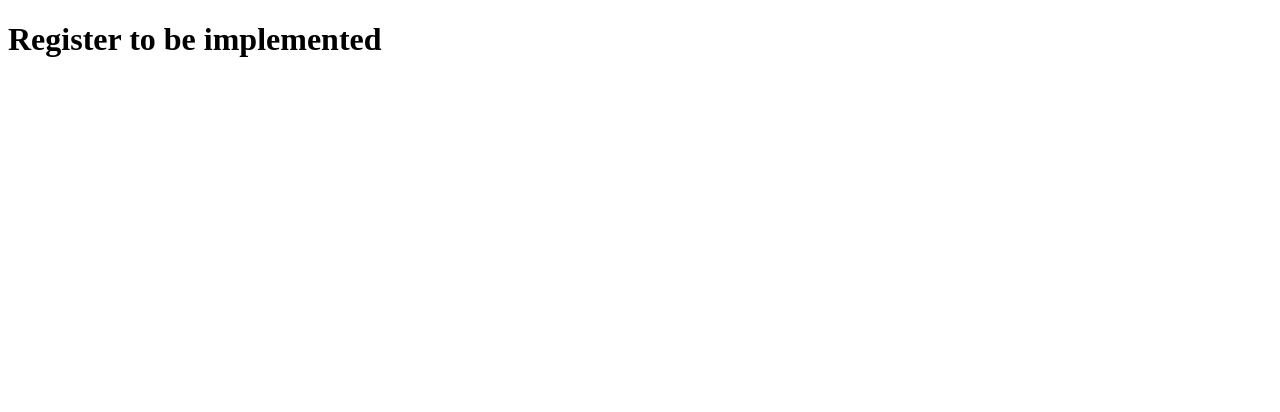
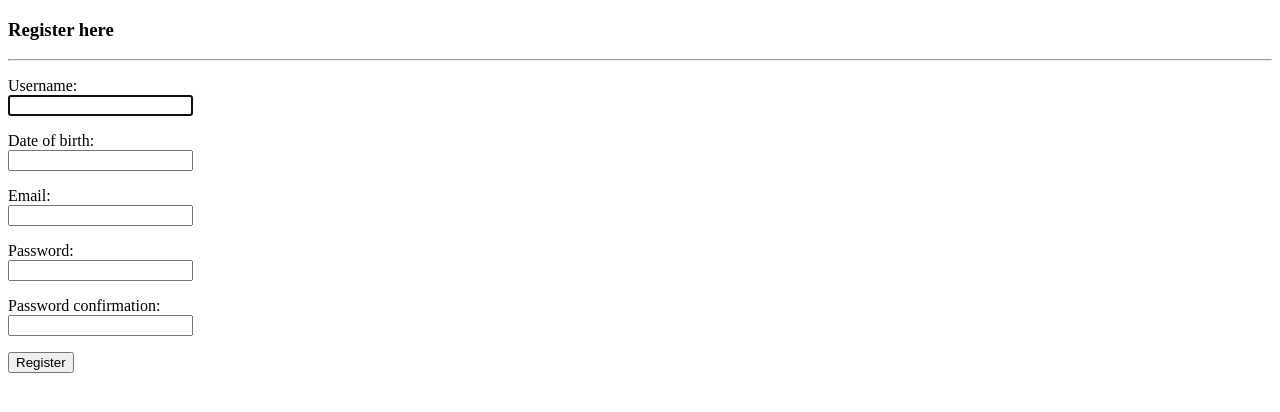
Before and after one commit to Happydeath97/cookplanner, a Django app: page /register/ in a window 1280 px wide. Shown: the top 412 px of the page. Run offline with Django 4.2, Linux system fonts and the light colour scheme.

Commit message:
Login register (#10)
* getting back on board no big changes working models

* adding site_id=1 in settings admin fix

* installed apps changed users to users.apps.UsersCongig

* functional registration with email and date of birth

* working login/logout

* deleting print statements

```diff
--- a/webapp/cookplanner_app/views.py
+++ b/webapp/cookplanner_app/views.py
@@ -4,7 +4,6 @@ from django.http import HttpResponse
 from django.template.response import TemplateResponse
 from users.models import User
 from cookplanner_app.models import Recipe
-
 
 
 # Create your views here.
--- /dev/null
+++ b/webapp/users/forms.py
@@ -0,0 +1,17 @@
+from django import forms
+from django.contrib.auth.forms import UserCreationForm
+from .models import User
+
+
+class UserRegistrationForm(UserCreationForm):
+    date_of_birth = forms.DateField()
+    email = forms.EmailField()
+
+    class Meta:
+        model = User
+        fields = ['username', 'date_of_birth', 'email', 'password1', 'password2']
+
+
+class LoginForm(forms.Form):
+    username = forms.CharField(label='Username', max_length=150)
+    password = forms.CharField(label='Password', widget=forms.PasswordInput)
--- a/webapp/users/models.py
+++ b/webapp/users/models.py
@@ -7,6 +7,7 @@ from cookplanner_app.models import Recipe
 
 class User(AbstractUser):
     date_of_birth = models.DateField(null=True, blank=True)
+    email = models.EmailField()
 
 
 class UserProfile(models.Model):
--- a/webapp/users/templates/register.html
+++ b/webapp/users/templates/register.html
@@ -5,6 +5,21 @@
     <title>Title</title>
 </head>
 <body>
-    <h1>Register to be implemented</h1>
+    <h3>Register here</h3>
+    <hr>
+
+    <form action="" method="POST">
+        {% csrf_token %}
+        {% for field in form %}
+        <div>
+            <p>{{ field.label }}: <br> {{ field }}</p>
+
+            {% for error in field.errors %}
+                <small style="color: red">{{ error }}</small>
+            {% endfor %}
+        </div>
+        {% endfor %}
+        <button type="submit">Register</button>
+    </form>
 </body>
 </html>
--- a/webapp/users/views.py
+++ b/webapp/users/views.py
@@ -5,23 +5,51 @@ from django.template.response import TemplateResponse
 from django.shortcuts import redirect, resolve_url, render
 from django.contrib.auth import authenticate, login, logout
 from users.models import User
+from django.contrib import messages
+from .forms import UserRegistrationForm, LoginForm
 
 
 # Create your views here.
 
 
 class RegisterView(View):
+
+    def post(self, request, *args, **kwargs):
+        form = UserRegistrationForm(request.POST)
+        if form.is_valid():
+            form.save()
+
+            messages.success(request, f'Your account has been created. You can log in now!')
+            return redirect('login')
+        else:
+            return TemplateResponse(request, 'register.html', context={'form': form})
+
     def get(self, request, *args, **kwargs):
-        # to be implemented
+        form = UserRegistrationForm()
 
-        return TemplateResponse(request, "register.html")
+        context = {'form': form}
+
+        return TemplateResponse(request, 'register.html', context)
 
 
 class LoginView(View):
     def get(self, request, *args, **kwargs):
-        # to be implemented
+        form = LoginForm()
+        return render(request, 'login.html', {'form': form})
 
-        return TemplateResponse(request, "login.html")
+    def post(self, request, *args, **kwargs):
+        form = LoginForm(request.POST)
+        if form.is_valid():
+            username = form.cleaned_data.get('username')
+            password = form.cleaned_data.get('password')
+            user = authenticate(request, username=username, password=password)
+            if user is not None:
+                login(request, user)
+                messages.success(request, 'Logged in successfully.')
+                return redirect('index')
+            else:
+                messages.error(request, 'Invalid username or password.')
+        return render(request, 'login.html', {'form': form})
 
 
 class LogoutView(View):
--- a/webapp/webapp/settings.py
+++ b/webapp/webapp/settings.py
@@ -39,7 +39,7 @@ INSTALLED_APPS = [
     "django.contrib.staticfiles",
     'django.contrib.sites',
     "cookplanner_app.apps.CookplanerAppConfig",
-    "users",
+    "users.apps.UsersConfig",
 
 ]
 
@@ -127,3 +127,5 @@ STATIC_URL = "static/"
 DEFAULT_AUTO_FIELD = "django.db.models.BigAutoField"
 
 AUTH_USER_MODEL = "users.User"
+
+SITE_ID=1
```
Also changed, not shown: webapp/users/templates/login.html (+11 -1 lines), webapp/users/admin.py (line endings or trailing spaces), webapp/users/migrations/0003_alter_user_email.py (added).
